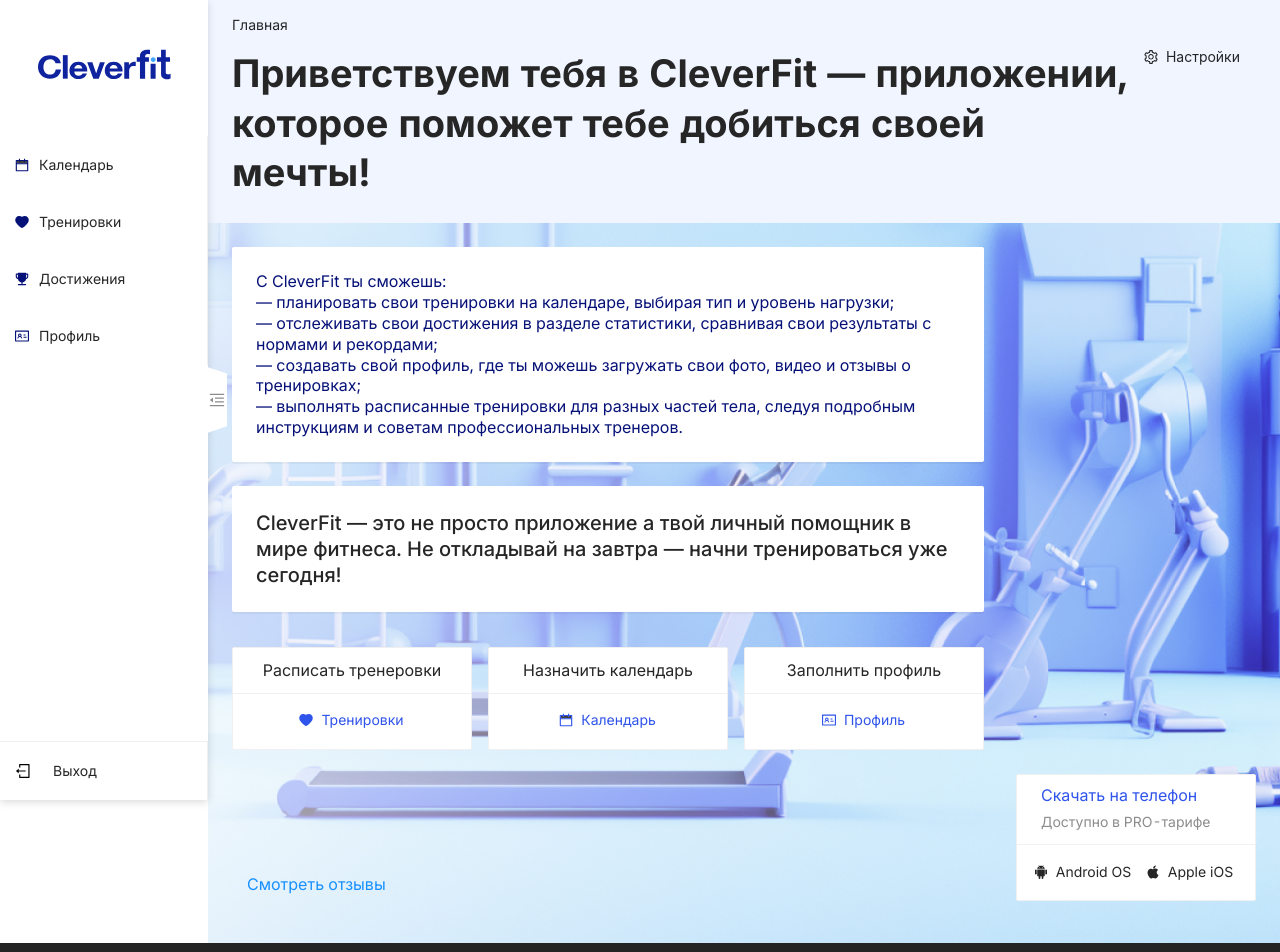
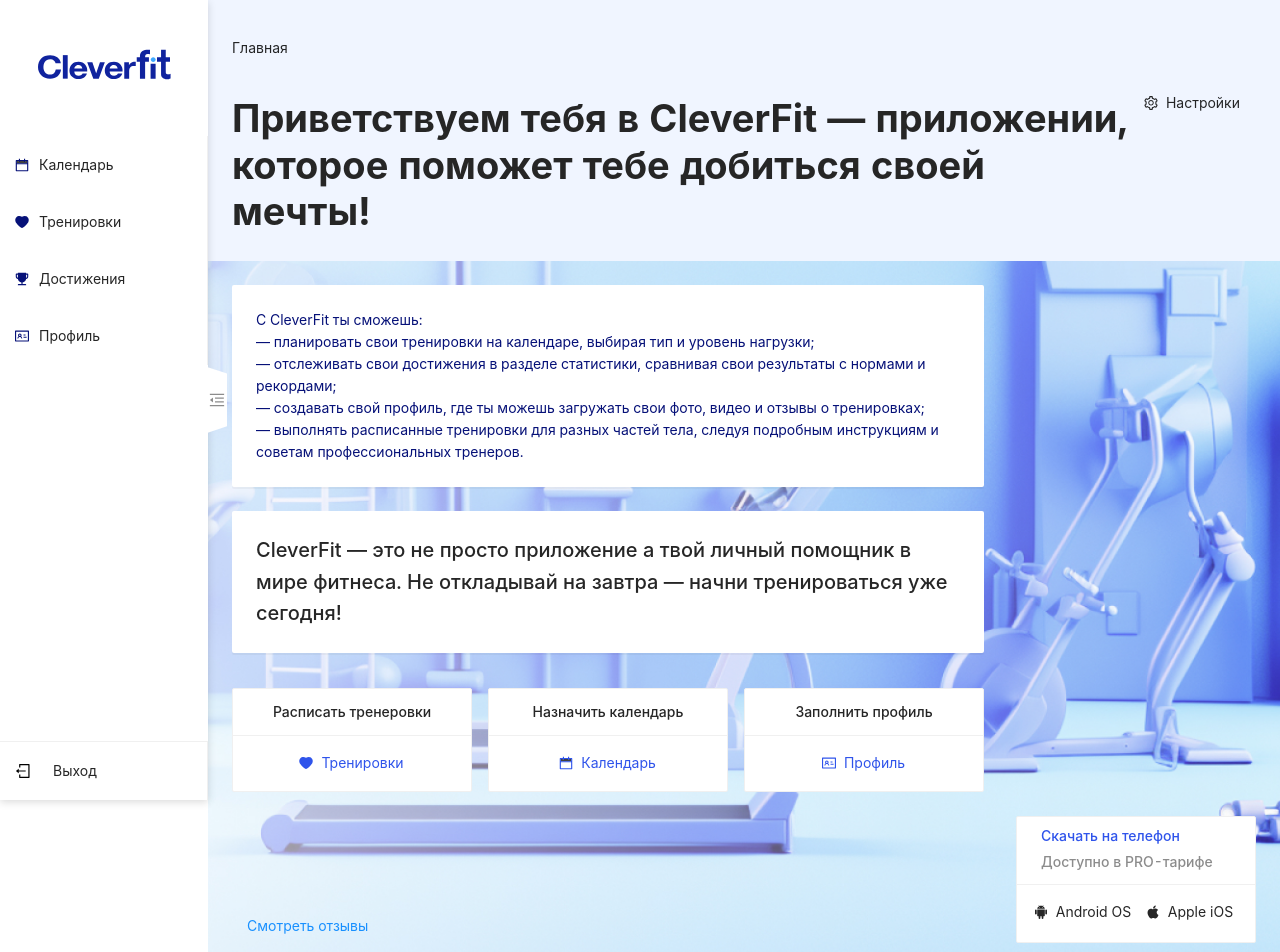
Before and after one commit to ClevertecFrontendLab/fenixAlex88, a React (Vite) app: page /#/ in a window 1280 px wide. Shown: the top 952 px of the page. Built offline with nearby package versions, Linux system fonts and the light colour scheme.

Commit message:
fix: optimizing styles

```diff
--- a/src/components/header/header.module.css
+++ b/src/components/header/header.module.css
@@ -2,14 +2,10 @@
 	background: var(--primary-light-1);
 	padding: 16px 24px;
 	height: auto;
-	line-height: 1.3;
 }
 
 .breadcramp {
-	font-family: var(--font-family);
-	font-weight: 400;
 	font-size: 14px;
-	line-height: 130%;
 	color: var(--character-light-title-85);
 }
 
@@ -21,10 +17,8 @@
 .contentBlock .title {
 	margin: 15px 0 10px;
 	max-width: 900px;
-	font-family: var(--font-family);
 	font-weight: 700;
 	font-size: 38px;
-	line-height: 130%;
 	color: var(--character-light-title-85);
 }
 
--- a/src/components/mainContent/mainContent.module.css
+++ b/src/components/mainContent/mainContent.module.css
@@ -11,10 +11,6 @@
 	border-radius: 2px;
 	background: var(--character-light-primary-inverse);
 	box-shadow: 0 2px 0 0 rgba(0, 0, 0, 0.04);
-	font-family: var(--font-family);
-	font-weight: 400;
-	font-size: 16px;
-	line-height: 130%;
 	color: var(--primary-light-9);
 }
 .wrapper .actionsList div, .wrapper .actionsList li {
@@ -22,10 +18,7 @@
 	padding: 0;
 }
 .actionsList .listHeader, .actionsList ul>li.listItem {
-	font-size: 16px;
-	line-height: 130%;
-	font-weight: 400;
-	color: #061178;
+	color: var(--primary-light-9);
 }
 
 .actionsBody {
@@ -35,10 +28,8 @@
 	border-radius: 2px;
 	background: var(--character-light-primary-inverse);
 	box-shadow: 0 2px 0 0 rgba(0, 0, 0, 0.04);
-	font-family: var(--font-family);
 	font-weight: 500;
 	font-size: 20px;
-	line-height: 130%;
 	color: var(--character-light-title-85);
 }
 
@@ -62,20 +53,13 @@
 
 .actionCardTitle {
 	padding: 4px 8px;
-	font-family: var(--font-family);
 	text-wrap: wrap;
-	font-weight: 400;
-	font-size: 16px;
-	line-height: 130%;
 	color: var(--character-light-title-85);
 }
 
 button.actionCardBtn {
 	padding: 0 0 0 7px;
-	font-family: var(--font-family);
-	font-weight: 400;
 	font-size: 14px;
-	line-height: 130%;
 	text-align: center;
 	color: var(--primary-light-6);
 }
@@ -99,10 +83,6 @@
 
 .reviewsLink {
 	padding: 6px 15px;
-	font-family: var(--font-family);
-	font-weight: 400;
-	font-size: 16px;
-	line-height: 130%;
 	text-align: center;
 	color: var(--primary-light-6);
 }
@@ -116,17 +96,12 @@
 
 .downloadCard .downloadCardTitleLink {
 	margin-left: 12px;
-	font-family: var(--font-family);
-	font-weight: 400;
-	font-size: 16px;
 	line-height: 160%;
 	color: var(--primary-light-6);
 }
 
 .downloadCard .downloadCardSubtitle {
 	margin-left: 12px;
-	font-family: var(--font-family);
-	font-weight: 400;
 	font-size: 14px;
 	line-height: 200%;
 	color: var(--character-light-secondary-45);
@@ -138,10 +113,7 @@
 }
 
 .downloadCardBtn span {
-	font-family: var(--font-family);
-	font-weight: 400;
 	font-size: 14px;
-	line-height: 130%;
 	text-align: center;
 	color: var(--character-light-title-85);
 }
--- a/src/components/sidebar/sidebar.module.css
+++ b/src/components/sidebar/sidebar.module.css
@@ -24,10 +24,7 @@
 	display: flex;
 	flex-direction: column;
 	gap: 5px;
-	font-family: var(--font-family);
-	font-weight: 400;
 	font-size: 14px;
-	line-height: 130%;
 	color: var(--character-light-title-85);
 }
 .collapsMobileBtnWrapper {
@@ -36,7 +33,7 @@
 	top: 23px;
 	right: -33px;
 	position: absolute;
-	background-color: #fff;
+	background-color: var(--neutral-gray-1);
 	clip-path: polygon(100% 10%, 100% 90%, 0 100%, 0 0);
 	display: none;
 	align-items: center;
@@ -49,7 +46,7 @@
 	top: 50%;
 	transform: translate(0, -50%);
 	right: -19px;
-	background-color: #fff;
+	background-color: var(--neutral-gray-1);
 	clip-path: polygon(100% 10%, 100% 90%, 0 100%, 0 0);
 	display: flex;
 	align-items: center;
@@ -63,10 +60,7 @@
 
 .sidebarMenuExitLabel {
 	padding-left: 12px;
-	font-family: var(--font-family);
-	font-weight: 400;
 	font-size: 14px;
-	line-height: 130%;
 	text-align: center;
 	color: var(--character-light-title-85);
 }
@@ -94,7 +88,7 @@
 	aside.sidebar, .sidebar>div{
 		position: fixed;
 		z-index: 2;
-		background-color: #fff;
+		background-color: var(--neutral-gray-1);
 	}
 	.sidebar>div {
 		width: inherit;
--- a/src/index.css
+++ b/src/index.css
@@ -1,8 +1,9 @@
 @import url('https://fonts.googleapis.com/css2?family=Inter:wght@400;500;700&display=swap');
 
 :root {
-    font-family: Inter, system-ui, Avenir, Helvetica, Arial, sans-serif;
-    line-height: 1.5;
+    font-family: var(--font-family);
+    font-size: 16px;
+    line-height: 1.3;
     font-weight: 400;
 
     color-scheme: light dark;
```
